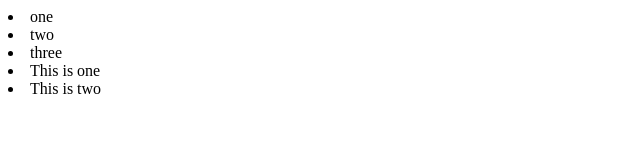
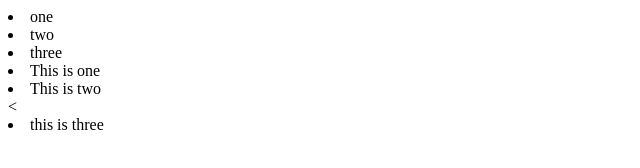
Before and after one commit to graphichat/gitTutorial, a plain HTML site: page index.html in a window 1280 px wide. Shown: the whole page, without its empty margins (0-640 px from the left). Drawn offline with Linux system fonts and the light colour scheme.

Commit message:
added a third list element

```diff
--- a/index.html
+++ b/index.html
@@ -15,6 +15,7 @@
           <ui>
             <li>This is one</li>
             <li>This is two</li>
+            <<li>this is three</li>
           </ui>
         </div>
     </main>
```
